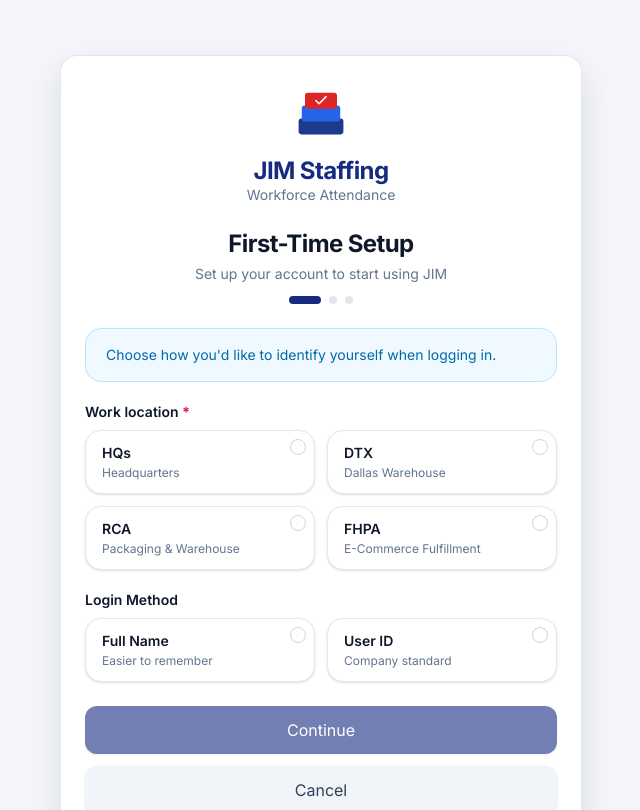
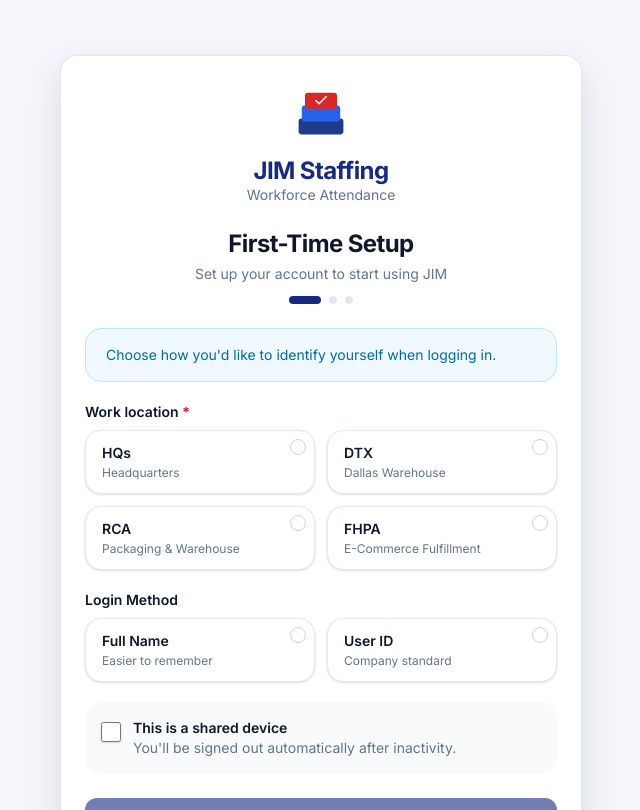
Before and after one commit to LoHiDi-Dev/jim-staffing-dev, a React (Vite) app: page /login/setup in a window 1280 px wide. Shown: the top 810 px of the page, without its empty margins (319-959 px from the left). Built offline with nearby package versions, Linux system fonts and the light colour scheme; no server answers.

Commit message:
auth: remember login preference (device + DB)
- Save login method/last location on device and skip setup on return
- Respect shared-device mode (no localStorage persistence)
- Persist preference to backend via /auth/login-preference

```diff
--- a/src/api/auth.ts
+++ b/src/api/auth.ts
@@ -97,6 +97,13 @@ export async function apiChangePin(args: { newPin: string }): Promise<{ ok: bool
   return await apiFetch('/auth/pin', { method: 'POST', body: args })
 }
 
+export async function apiUpdateLoginPreference(args: { loginPreference: 'FULL_NAME' | 'USER_ID' }): Promise<{
+  ok: boolean
+  user: { id: string; loginPreference: 'FULL_NAME' | 'USER_ID' | null }
+}> {
+  return await apiFetch('/auth/login-preference', { method: 'POST', body: args })
+}
+
 export async function apiMe(): Promise<ServerUser | null> {
   try {
     const res = await apiFetch<{ user: ServerUser }>('/auth/me')
--- a/src/staffing/pages/auth/LoginPageV2.tsx
+++ b/src/staffing/pages/auth/LoginPageV2.tsx
@@ -2,7 +2,7 @@ import { AlertCircle, Eye, EyeOff, X } from 'lucide-react'
 import { useEffect, useMemo, useRef, useState } from 'react'
 import { useLocation, useNavigate } from 'react-router-dom'
 import { API_BASE_URL } from '../../../api/config'
-import { apiLogin, apiLoginByName, type ServerUser } from '../../../api/auth'
+import { apiLogin, apiLoginByName, apiUpdateLoginPreference, type ServerUser } from '../../../api/auth'
 import { AlertBanner } from '../../../components/ui/AlertBanner'
 import { PrimaryButton } from '../../../components/ui/Button'
 import { Checkbox } from '../../../components/ui/Controls'
@@ -16,6 +16,14 @@ import {
   type AuthLocationCode,
   type AuthLoginPreference,
 } from './authKeys'
+import {
+  getDeviceIsSharedDevice,
+  getDeviceLastLocation,
+  getDeviceLoginPreference,
+  setDeviceIsSharedDevice,
+  setDeviceLastLocation,
+  setDeviceLoginPreference,
+} from './loginPreferenceStorage'
 
 function userIdToEmail(userId: string): string {
   const raw = userId.trim().toLowerCase()
@@ -44,7 +52,7 @@ export function LoginPageV2(props: { onAuthed: (u: ServerUser) => void }) {
     userId?: string
   }
 
-  const [sharedDevice, setSharedDevice] = useState(false)
+  const [sharedDevice, setSharedDevice] = useState<boolean>(() => getDeviceIsSharedDevice())
   const [pref, setPref] = useState<AuthLoginPreference | null>(null)
   const [locationCode, setLocationCode] = useState<AuthLocationCode | null>(null)
   const [locationOpen, setLocationOpen] = useState(false)
@@ -81,6 +89,16 @@ export function LoginPageV2(props: { onAuthed: (u: ServerUser) => void }) {
     }
 
     if (!setupPrefill && !appliedPrefillRef.current) {
+      const pref = getDeviceLoginPreference()
+      const lastLoc = getDeviceLastLocation()
+      const shared = getDeviceIsSharedDevice()
+      if (pref && lastLoc) {
+        appliedPrefillRef.current = true
+        setSharedDevice(shared)
+        setPref(pref)
+        setLocationCode(lastLoc)
+        return
+      }
       nav('/login/setup', { replace: true })
     }
   }, [loc.pathname, loc.search, loc.state, mode, nav])
@@ -119,11 +137,13 @@ export function LoginPageV2(props: { onAuthed: (u: ServerUser) => void }) {
 
   const setPreference = (next: AuthLoginPreference) => {
     setPref(next)
+    if (mode !== 'newEmployee') setDeviceLoginPreference(next, sharedDevice)
   }
 
   const setLocation = (next: AuthLocationCode) => {
     setLocationCode(next)
     setLocationOpen(false)
+    setDeviceLastLocation(next)
   }
 
   const identityOk =
@@ -155,6 +175,16 @@ export function LoginPageV2(props: { onAuthed: (u: ServerUser) => void }) {
         }
 
         onAuthed(u)
+
+        // Persist device-level preference and best-effort persist user-level preference (cross-device).
+        setDeviceIsSharedDevice(sharedDevice)
+        if (effectivePref) setDeviceLoginPreference(effectivePref, sharedDevice)
+        if (locationCode) setDeviceLastLocation(locationCode)
+        try {
+          if (effectivePref) await apiUpdateLoginPreference({ loginPreference: effectivePref })
+        } catch {
+          // ignore
+        }
 
         const requiresProfile = Boolean((u as unknown as { requiresProfileCompletion?: boolean }).requiresProfileCompletion)
         if (mode === 'newEmployee' || requiresProfile) {
@@ -311,6 +341,9 @@ export function LoginPageV2(props: { onAuthed: (u: ServerUser) => void }) {
                 onChange={(e) => {
                   const next = e.target.checked
                   setSharedDevice(next)
+                  setDeviceIsSharedDevice(next)
+                  if (pref) setDeviceLoginPreference(pref, next)
+                  if (locationCode) setDeviceLastLocation(locationCode)
                 }}
                 aria-label="This is a shared device"
               />
--- a/src/staffing/pages/auth/LoginSetupPage.tsx
+++ b/src/staffing/pages/auth/LoginSetupPage.tsx
@@ -1,21 +1,44 @@
-import { useState } from 'react'
-import { useNavigate } from 'react-router-dom'
+import { useEffect, useMemo, useState } from 'react'
+import { useLocation, useNavigate } from 'react-router-dom'
 import { AlertBanner } from '../../../components/ui/AlertBanner'
 import { PrimaryButton, SecondaryButton } from '../../../components/ui/Button'
+import { Checkbox } from '../../../components/ui/Controls'
 import { SelectTileGroup } from '../../../components/ui/SelectTileGroup'
 import { TextInput } from '../../../components/ui/Fields'
 import { BrandMark } from '../../../components/BrandMark'
 import { ui } from '../../../components/ui/tokens'
 import { AUTH_LOCATIONS, AUTH_STORAGE_KEYS, type AuthLocationCode, type AuthLoginPreference } from './authKeys'
+import {
+  getDeviceIsSharedDevice,
+  getDeviceLastLocation,
+  getDeviceLoginPreference,
+  setDeviceIsSharedDevice,
+  setDeviceLastLocation,
+  setDeviceLoginPreference,
+} from './loginPreferenceStorage'
 
 export function LoginSetupPage() {
   const nav = useNavigate()
+  const loc = useLocation()
+  const qs = useMemo(() => new URLSearchParams(loc.search), [loc.search])
+  const force = qs.get('force') === '1'
 
   const [method, setMethod] = useState<AuthLoginPreference | null>(null)
   const [locationCode, setLocationCode] = useState<AuthLocationCode | null>(null)
   const [firstName, setFirstName] = useState('')
   const [lastName, setLastName] = useState('')
   const [userId, setUserId] = useState('')
+  const [sharedDevice, setSharedDevice] = useState<boolean>(() => getDeviceIsSharedDevice())
+
+  useEffect(() => {
+    if (force) return
+    if (sharedDevice) return
+    const pref = getDeviceLoginPreference()
+    const lastLoc = getDeviceLastLocation()
+    if (!pref || !lastLoc) return
+    const setupPrefill = { method: pref, locationCode: lastLoc }
+    nav('/login', { replace: true, state: { setupPrefill } })
+  }, [force, nav, sharedDevice])
 
   const canContinue =
     locationCode !== null &&
@@ -111,6 +134,23 @@ export function LoginSetupPage() {
                 </div>
               ) : null}
 
+              <label className="flex items-start gap-3 rounded-2xl bg-slate-50 px-4 py-4">
+                <Checkbox
+                  className="mt-1"
+                  checked={sharedDevice}
+                  onChange={(e) => {
+                    const next = e.target.checked
+                    setSharedDevice(next)
+                    setDeviceIsSharedDevice(next)
+                  }}
+                  aria-label="This is a shared device"
+                />
+                <div>
+                  <div className="text-sm font-semibold text-slate-900">This is a shared device</div>
+                  <div className="text-sm text-slate-500">You'll be signed out automatically after inactivity.</div>
+                </div>
+              </label>
+
               <div className="pt-1 space-y-3">
                 <PrimaryButton
                   type="button"
@@ -124,6 +164,8 @@ export function LoginSetupPage() {
                     } catch {
                       // ignore
                     }
+                    setDeviceLastLocation(locationCode)
+                    setDeviceLoginPreference(method, sharedDevice)
                     const setupPrefill =
                       method === 'FULL_NAME'
                         ? { method: 'FULL_NAME' as const, fullName: `${firstName.trim()} ${lastName.trim()}`.trim(), userId: undefined, locationCode }
--- a/src/staffing/pages/auth/authKeys.ts
+++ b/src/staffing/pages/auth/authKeys.ts
@@ -5,6 +5,7 @@ export type AuthLocationCode = 'HQs' | 'DTX' | 'RCA' | 'FHPA'
 export const AUTH_STORAGE_KEYS = {
   loginPreference: 'jim.auth.loginPreference',
   lastLocation: 'jim.auth.lastLocation',
+  isSharedDevice: 'jim.auth.isSharedDevice',
   provisionedUserId: 'jim.auth.provisionedUserId',
 } as const
 
@@ -61,3 +62,44 @@ export function saveLastLocation(loc: AuthLocationCode, storage: 'local' | 'sess
     // ignore
   }
 }
+
+export function loadIsSharedDevice(): boolean {
+  try {
+    const v =
+      sessionStorage.getItem(AUTH_STORAGE_KEYS.isSharedDevice) ??
+      localStorage.getItem(AUTH_STORAGE_KEYS.isSharedDevice)
+    return v === 'true'
+  } catch {
+    return false
+  }
+}
+
+export function saveIsSharedDevice(shared: boolean, storage: 'local' | 'session') {
+  try {
+    const st = storage === 'session' ? sessionStorage : localStorage
+    st.setItem(AUTH_STORAGE_KEYS.isSharedDevice, shared ? 'true' : 'false')
+    if (storage === 'session') {
+      // Ensure it doesn't persist on shared devices.
+      localStorage.removeItem(AUTH_STORAGE_KEYS.isSharedDevice)
+    } else {
+      sessionStorage.removeItem(AUTH_STORAGE_KEYS.isSharedDevice)
+    }
+  } catch {
+    // ignore
+  }
+}
+
+export function clearDeviceAuthPreference(opts?: { keepLastLocation?: boolean }) {
+  try {
+    sessionStorage.removeItem(AUTH_STORAGE_KEYS.loginPreference)
+    localStorage.removeItem(AUTH_STORAGE_KEYS.loginPreference)
+    sessionStorage.removeItem(AUTH_STORAGE_KEYS.isSharedDevice)
+    localStorage.removeItem(AUTH_STORAGE_KEYS.isSharedDevice)
+    if (!opts?.keepLastLocation) {
+      sessionStorage.removeItem(AUTH_STORAGE_KEYS.lastLocation)
+      localStorage.removeItem(AUTH_STORAGE_KEYS.lastLocation)
+    }
+  } catch {
+    // ignore
+  }
+}
--- /dev/null
+++ b/src/staffing/pages/auth/loginPreferenceStorage.ts
@@ -0,0 +1,44 @@
+import type { AuthLocationCode, AuthLoginPreference } from './authKeys'
+import {
+  clearDeviceAuthPreference,
+  loadIsSharedDevice,
+  loadLastLocation,
+  loadLoginPreference,
+  saveIsSharedDevice,
+  saveLastLocation,
+  saveLoginPreference,
+} from './authKeys'
+
+export function getDeviceLoginPreference(): AuthLoginPreference | null {
+  return loadLoginPreference()
+}
+
+export function getDeviceLastLocation(): AuthLocationCode | null {
+  return loadLastLocation()
+}
+
+export function getDeviceIsSharedDevice(): boolean {
+  return loadIsSharedDevice()
+}
+
+export function setDeviceLoginPreference(pref: AuthLoginPreference, sharedDevice: boolean) {
+  saveLoginPreference(pref, sharedDevice ? 'session' : 'local')
+}
+
+export function setDeviceLastLocation(loc: AuthLocationCode) {
+  // OK to persist this even on shared devices (non-identity).
+  saveLastLocation(loc, 'local')
+}
+
+export function setDeviceIsSharedDevice(sharedDevice: boolean) {
+  if (sharedDevice) {
+    clearDeviceAuthPreference({ keepLastLocation: true })
+    saveIsSharedDevice(true, 'session')
+    return
+  }
+  saveIsSharedDevice(false, 'local')
+}
+
+export function clearDeviceLoginPreference() {
+  clearDeviceAuthPreference({ keepLastLocation: true })
+}
```
